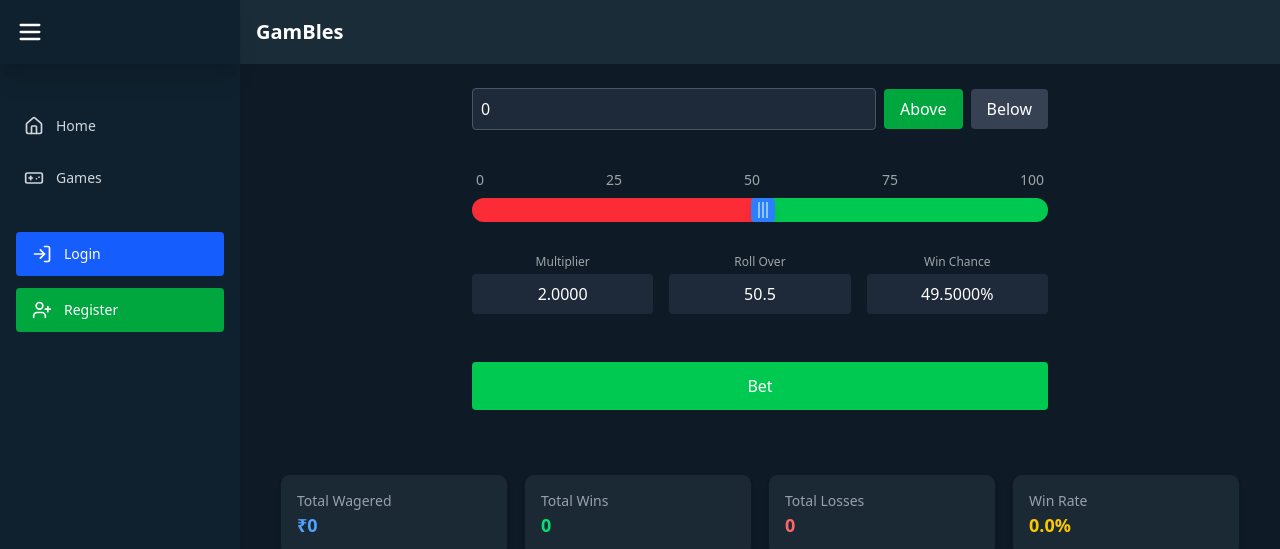
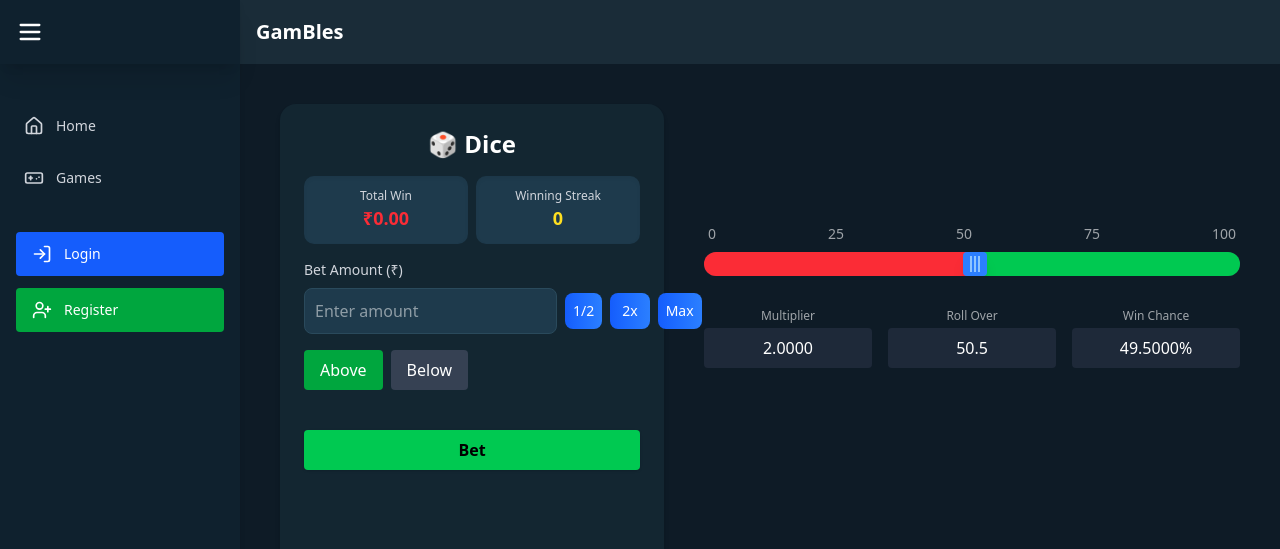
Before and after one commit to Yashh1524/Gambles, a React (Vite) app in the folder client/: page /games/dice in a window 1280 px wide. Shown: the top 549 px of the page. Built offline with nearby package versions, Linux system fonts and the light colour scheme; no server answers.

Commit message:
update dice game UI

```diff
--- a/client/src/pages/Games/DiceGame.jsx
+++ b/client/src/pages/Games/DiceGame.jsx
@@ -4,6 +4,7 @@ import api from "../../utils/api";
 import toast from "react-hot-toast";
 import { useUser } from "@/contexts/UserContext";
 import UserBetsTable from "@/components/UserBetsTable";
+import { ImSpinner2 } from "react-icons/im";
 
 const DiceGame = () => {
     const { state } = useLocation();
@@ -136,7 +137,6 @@ const DiceGame = () => {
         if (!amount || amount <= 0) return toast.error("Enter a valid amount");
 
         setRollInProgress(true);
-
         try {
             const res = await api.post("/api/games/dice/roll-dice", {
                 amount: parseFloat(amount),
@@ -155,7 +155,7 @@ const DiceGame = () => {
                 }));
             }
 
-            if(bet.isWin) {
+            if (bet.isWin) {
                 setTotalWins(totalWins + 1)
             }
 
@@ -169,16 +169,93 @@ const DiceGame = () => {
 
     return (
         <div className="bg-[#0E1B26] min-h-screen">
-            <div className="p-6 text-white bg-[#0e1b26]">
-                <div className="max-w-xl mx-auto space-y-6 select-none">
-                    <div className="flex items-center space-x-2">
+            <div className=" text-white flex items-center flex-col gap-1">
+                <div className="p-10 flex flex-col lg:flex-row w-full gap-10 max-w-7xl mx-auto">
+                    {/* Left Panel */}
+                    <div className="bg-[#132631] rounded-2xl p-6 w-full h-[70vh] max-w-sm mx-auto shadow-md text-white">
+                        <h2 className="text-2xl font-semibold mb-4 text-center">🎲 Dice</h2>
+                        <div className="mb-4">
+                            <div className="grid grid-cols-1 md:grid-cols-2 gap-2 mb-4">
+                                <div className="bg-[#1e3a4c] p-3 rounded-lg shadow-inner text-white text-center">
+                                    <p className="text-xs text-gray-300">Total Win</p>
+                                    {
+                                        loadingWinningData ? (
+                                            <div className="flex justify-center pt-2">
+                                                <ImSpinner2 className="animate-spin text-green-400" />
+                                            </div>
+                                        ) : (
+                                            <p className={`text-lg font-bold ${totalWinAmount > 0 ? "text-green-400" : "text-red-500"}`}>₹{totalWinAmount.toFixed(2)}</p>
+                                        )
+                                    }
+                                </div>
+                                <div className="bg-[#1e3a4c] p-3 rounded-lg shadow-inner text-white text-center">
+                                    <p className="text-xs text-gray-300">Winning Streak</p>
+                                    {
+                                        loadingWinningData ? (
+                                            <div className="flex justify-center pt-2">
+                                                <ImSpinner2 className="animate-spin text-yellow-400" />
+                                            </div>
+                                        ) : (
+                                            <p className="text-lg font-bold text-yellow-300">{winningStreak}</p>
+                                        )
+                                    }
+                                </div>
+                            </div>
+                            <div className="space-y-2">
+                                <label className="block text-sm text-gray-300">Bet Amount (₹)</label>
+                                <div className="flex flex-col sm:flex-row items-stretch sm:items-center gap-2">
                                     <input
                                         type="number"
-                            value={amount}
-                            onChange={(e) => setAmount(e.target.value)}
-                            placeholder="Bet Amount"
-                            className="w-full p-2 rounded bg-gray-800 border border-gray-600"
+                                        step="0.01"
+                                        className="flex-1 p-2.5 rounded-md bg-[#1e3a4c] text-white border border-[#2a4a5c] focus:outline-none focus:ring-2 focus:ring-green-400"
+                                        value={amount === 0 ? '' : amount}
+                                        onChange={(e) => {
+                                            const value = e.target.value;
+                                            setAmount(value === '' ? 0 : Number(value));
+                                        }}
+                                        onBlur={() => {
+                                            setAmount((prev) => Number(Number(prev).toFixed(2)));
+                                        }}
+                                        onWheel={(e) => e.target.blur()} // Disable scroll change
+                                        placeholder="Enter amount"
                                     />
+                                    <div className="flex gap-2">
+                                        <button
+                                            type="button"
+                                            onClick={() => {
+                                                const halved = amount / 2;
+                                                setAmount(Number(halved.toFixed(2)));
+                                            }}
+                                            className="bg-gradient-to-r from-blue-600 to-blue-500 hover:from-blue-700 hover:to-blue-600 text-white px-2 py-2 rounded-md transition-all disabled:opacity-50 text-sm"
+                                        >
+                                            1/2
+                                        </button>
+
+                                        <button
+                                            type="button"
+                                            onClick={() => {
+                                                const doubled = amount * 2;
+                                                const finalAmount = doubled > user.wallet ? user.wallet : doubled;
+                                                setAmount(Number(finalAmount.toFixed(2)));
+                                            }}
+                                            className="bg-gradient-to-r from-blue-600 to-blue-500 hover:from-blue-700 hover:to-blue-600 text-white px-3 py-2 rounded-md transition-all disabled:opacity-50 text-sm"
+                                        >
+                                            2x
+                                        </button>
+
+
+                                        <button
+                                            type="button"
+                                            onClick={() => setAmount(Number(user.wallet.toFixed(2)))}
+                                            className="bg-gradient-to-r from-blue-600 to-blue-500 hover:from-blue-700 hover:to-blue-600 text-white px-2 py-2 rounded-md transition-all disabled:opacity-50 text-sm"
+                                        >
+                                            Max
+                                        </button>
+                                    </div>
+                                </div>
+                            </div>
+                        </div>
+                        <div className="flex items-center space-x-2">
                             <div className="flex space-x-2">
                                 <button
                                     className={`px-4 py-2 rounded ${condition === "above" ? "bg-green-600" : "bg-gray-700"}`}
@@ -194,8 +271,18 @@ const DiceGame = () => {
                                 </button>
                             </div>
                         </div>
+                        <button
+                            onClick={handleBet}
+                            disabled={rollInProgress}
+                            className="w-full py-2 mt-10 rounded bg-green-500 hover:bg-green-600 text-black font-bold shadow"
+                        >
+                            {rollInProgress ? "Rolling..." : "Bet"}
+                        </button>
+                    </div>
 
-                    <div className="relative mt-10" ref={sliderRef}>
+                    {/* Right Panel */}
+                    <div className="w-full mx-auto space-y-6 select-none">
+                        <div className="relative mt-10 lg:mt-30" ref={sliderRef}>
                             <div className="flex justify-between px-1 text-sm text-white/60">
                                 {[0, 25, 50, 75, 100].map((val) => (
                                     <span key={val}>{val}</span>
@@ -252,7 +339,7 @@ const DiceGame = () => {
                             )}
                         </div>
 
-                    <div className="grid grid-cols-3 gap-4 text-center mt-8">
+                        <div className="grid grid-cols-1 md:grid-cols-3 gap-4 text-center mt-8">
                             <div>
                                 <div className="text-xs text-white/60">Multiplier</div>
                                 <div className="mt-1 p-2 bg-gray-800 rounded">{payoutMultiplier}</div>
@@ -266,17 +353,9 @@ const DiceGame = () => {
                                 <div className="mt-1 p-2 bg-gray-800 rounded">{winChance.toFixed(4)}%</div>
                             </div>
                         </div>
-
-                    <button
-                        onClick={handleBet}
-                        disabled={rollInProgress}
-                        className="w-full py-3 mt-6 rounded bg-green-500 hover:bg-green-600 disabled:bg-gray-600"
-                    >
-                        {rollInProgress ? "Rolling..." : "Bet"}
-                    </button>
                     </div>
                 </div>
-            <div className="w-screen lg:w-full p-10 flex flex-col gap-5">
+                <div className="w-screen lg:w-full px-10 flex flex-col gap-5">
                     {/* Win/Wager Summary UI */}
                     {loadingWinningData ? (
                         <div className="text-white">Loading summary...</div>
@@ -315,6 +394,7 @@ const DiceGame = () => {
                     </div>
                 </div>
             </div>
+        </div>
     );
 };
 
```
Lines whose indentation alone changed are shown as unchanged.
